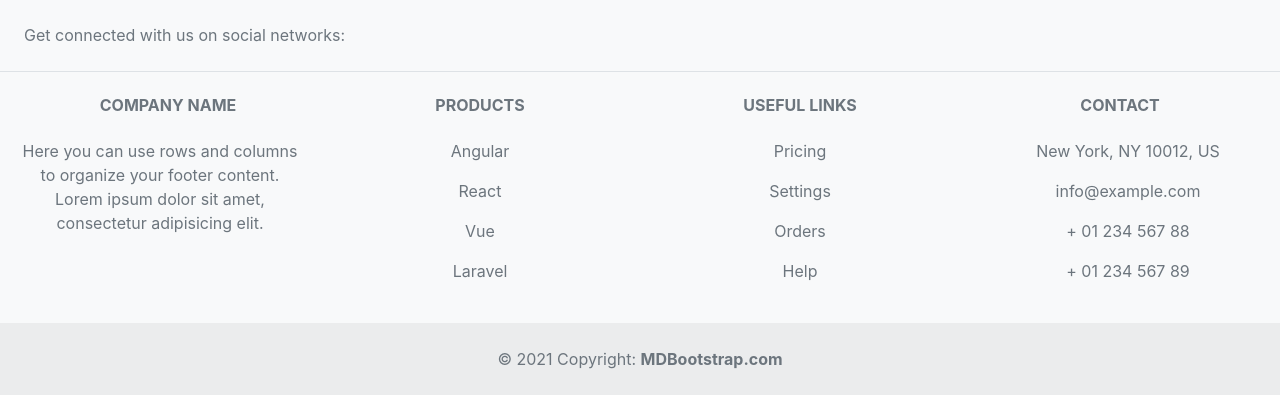
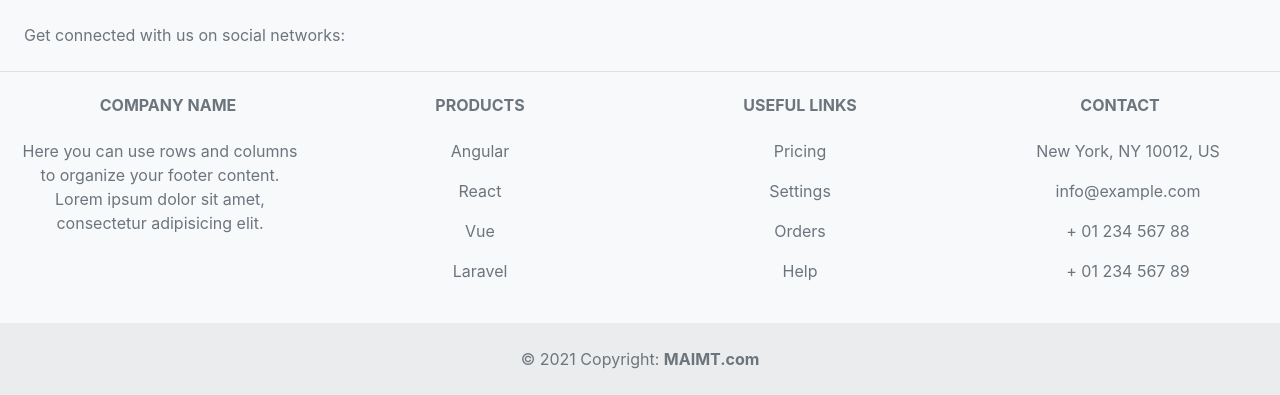
Before and after one commit to alphaJatin/cps, a PHP site: page /index.php in a window 1280 px wide. Shown: the part 752-1147 px from the top of the page. Run offline with PHP 8.4, Linux system fonts and the light colour scheme.

Commit message:
footer change

```diff
--- a/Components/Footer/Footer.php
+++ b/Components/Footer/Footer.php
@@ -116,8 +116,8 @@
 
     <!-- Copyright -->
     <div class="text-center p-4" style="background-color: rgba(0, 0, 0, 0.05);">
-        © 2021 Copyright:
-        <a class="text-reset fw-bold" href="https://mdbootstrap.com/">MDBootstrap.com</a>
+        &copy; 2021 Copyright:
+        <a class="text-reset fw-bold" href="https://maimt.com/">MAIMT.com</a>
     </div>
     <!-- Copyright -->
 </footer>
```
